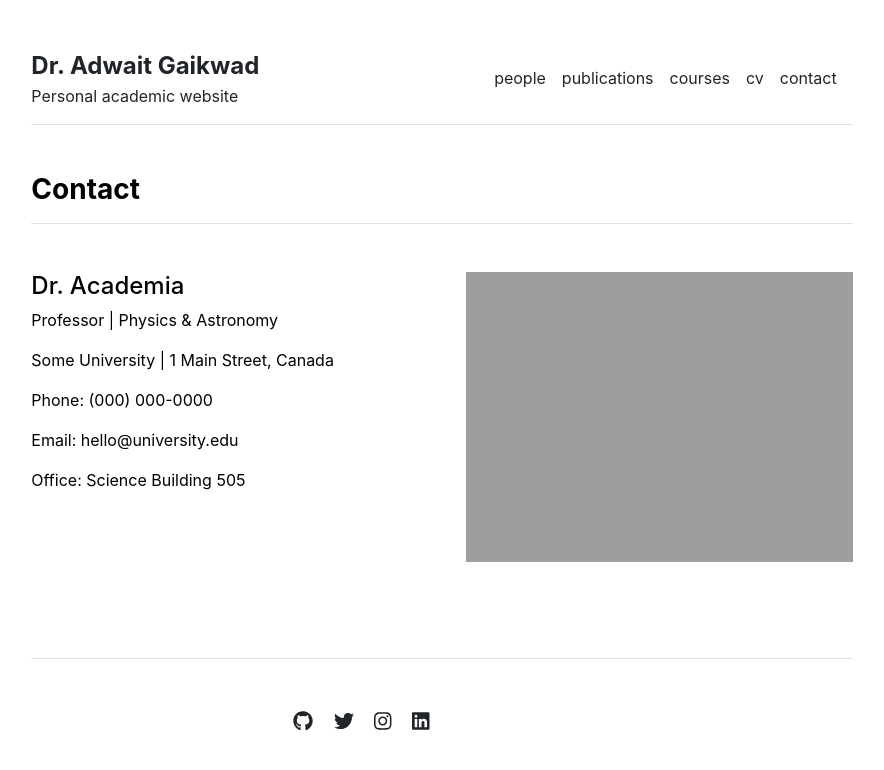
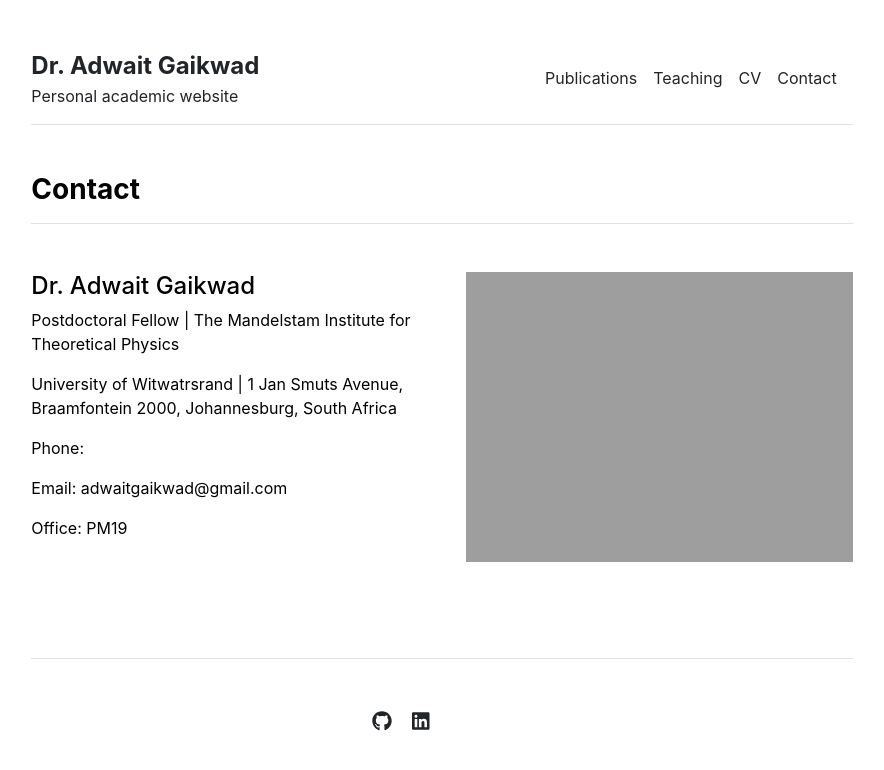
Before and after one commit to AdwaitGa/AdwaitGa.github.io, a Jekyll site: the page built from contact.md, in a window 1280 px wide. Shown: the top 770 px of the page, without its empty margins (198-1082 px from the left). Built offline with Jekyll 4.4.1, drawn with Linux system fonts in a browser that asks for light colours.

Commit message:
Modified settings.yml and added contact.jepg

```diff
--- a/_data/settings.yml
+++ b/_data/settings.yml
@@ -1,14 +1,14 @@
 menu:
-- {name: 'people', url: '/people'}
-- {name: 'publications', url: '/publications'}
-- {name: 'courses', url: '/courses'}
-- {name: 'cv', url: '/cv'}
-- {name: 'contact', url: '/contact'}
+# - {name: 'people', url: '/people'}
+- {name: 'Publications', url: '/publications'}
+- {name: 'Teaching', url: '/courses'}
+- {name: 'CV', url: '/cv'}
+- {name: 'Contact', url: '/contact'}
 
-people:
-- {name: 'Primary Investigator', title: 'Researcher', department: 'Physics & Astronomy', institution: 'Some University', institution_address: '1 Main Street, Canada', phone: '(000) 000-0000', email: 'hello@university.edu', office: 'Science Building 505', image: 'assets/img/primary-investigator.jpg', url: 'primary-investigator'}
-- {name: 'Lab Technician', title: 'Researcher', department: 'Physics & Astronomy', institution: 'Some University', institution_address: '1 Main Street, Canada', phone: '(000) 000-0000', email: 'hello@university.edu', office: 'Science Building 505', image: 'assets/img/lab-technician.jpg', url: 'lab-technician'}
-- {name: 'Graduate Student', title: 'Researcher', department: 'Physics & Astronomy', institution: 'Some University', institution_address: '1 Main Street, Canada', phone: '(000) 000-0000', email: 'hello@university.edu', office: 'Science Building 505', image: 'assets/img/graduate-student.jpg', url: 'graduate-student'}
+#people:
+#- {name: 'Primary Investigator', title: 'Researcher', department: 'Physics & Astronomy', institution: 'Some University', institution_address: '1 Main Street, Canada', phone: '(000) #000-0000', email: 'hello@university.edu', office: 'Science Building 505', image: 'assets/img/primary-investigator.jpg', url: 'primary-investigator'}
+#- {name: 'Lab Technician', title: 'Researcher', department: 'Physics & Astronomy', institution: 'Some University', institution_address: '1 Main Street, Canada', phone: '(000) 000-0000', #email: 'hello@university.edu', office: 'Science Building 505', image: 'assets/img/lab-technician.jpg', url: 'lab-technician'}
+#- {name: 'Graduate Student', title: 'Researcher', department: 'Physics & Astronomy', institution: 'Some University', institution_address: '1 Main Street, Canada', phone: '(000) 000-0000', #email: 'hello@university.edu', office: 'Science Building 505', image: 'assets/img/graduate-student.jpg', url: 'graduate-student'}
 
 courses:
 - {name: 'Vector Calculus', url: 'vector-calculus'}
@@ -16,10 +16,10 @@ courses:
 - {name: 'Stellar Structures', url: 'stellar-structures'}
 
 social:
-- {icon: 'github', link: 'https://github.com/LeNPaul'}
-- {icon: 'twitter', link: 'https://twitter.com/paululele'}
-- {icon: 'instagram', link: 'https://instagram.com/paululele'}
-- {icon: 'linkedin', link: 'https://linkedin.com/in/lenpaul'}
+- {icon: 'github', link: 'https://github.com/AdwaitGa'}
+#- {icon: 'twitter', link: 'https://twitter.com/paululele'}
+#- {icon: 'instagram', link: 'https://instagram.com/paululele'}
+- {icon: 'linkedin', link: 'https://linkedin.com/in/adwait-gaikwad-77462b5b'}
 
 contacts:
-- {name: 'Dr. Academia', title: 'Professor', department: 'Physics & Astronomy', institution: 'Some University', institution_address: '1 Main Street, Canada', phone: '(000) 000-0000', email: 'hello@university.edu', office: 'Science Building 505', image: 'assets/img/contact.jpg'}
+- {name: 'Dr. Adwait Gaikwad', title: 'Postdoctoral Fellow', department: 'The Mandelstam Institute for Theoretical Physics', institution: 'University of Witwatrsrand', institution_address: '1 Jan Smuts Avenue, Braamfontein 2000, Johannesburg, South Africa', email: 'adwaitgaikwad@gmail.com', office: 'PM19', image: 'assets/img/contact.jpeg'}
```
Also changed, not shown: publications.md (line endings or trailing spaces).
